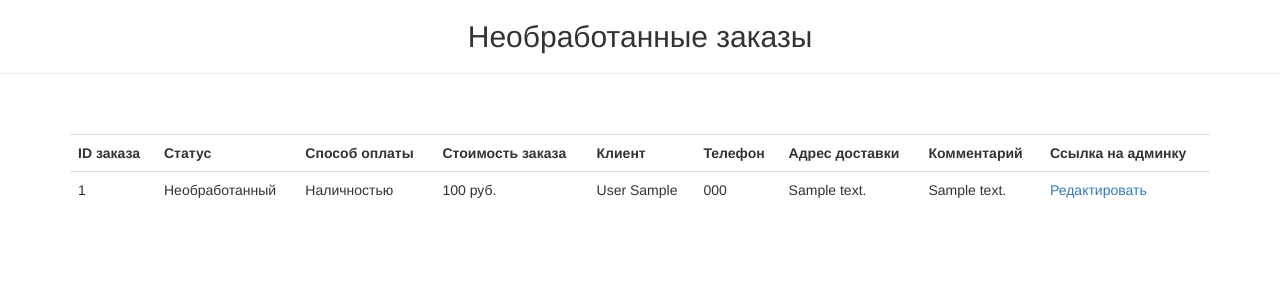
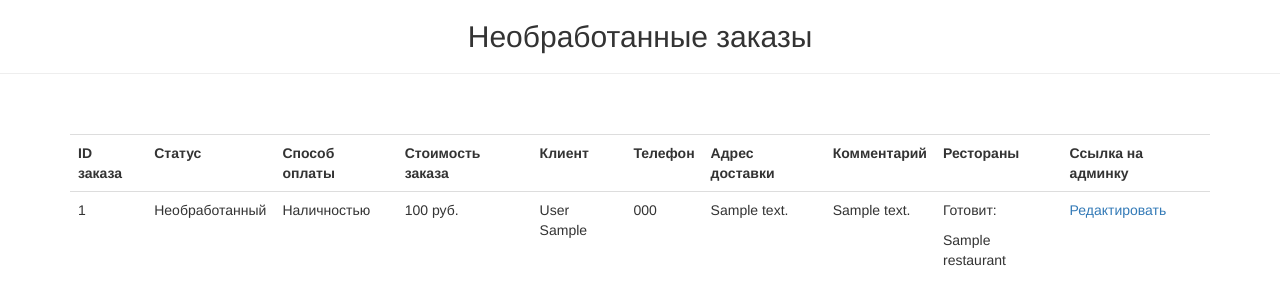
Before and after one commit to T1moooon/star-burger, a Django app: page /manager/orders/ in a window 1280 px wide. Shown: the part 52-357 px from the top of the page. Run offline with Django 3.2, Linux system fonts and the light colour scheme; a user stored in the database is signed in; tables that the repository leaves empty hold one stand-in row (values such as "Sample post"); parts of the project's set-up code (start-up, migrations or seed data) failed here and were passed over; some libraries are stand-ins or nearby versions.

Commit message:
Add available restaurants to manager UI

```diff
--- a/foodcartapp/models.py
+++ b/foodcartapp/models.py
@@ -181,6 +181,14 @@ class Order(models.Model):
         default='cash',
         db_index=True
     )
+    restaurant = models.ForeignKey(
+        Restaurant,
+        verbose_name='Ресторан',
+        null=True,
+        blank=True,
+        on_delete=models.SET_NULL,
+        related_name='orders'
+    )
 
     class Meta:
         verbose_name = 'Заказ'
--- a/restaurateur/templates/order_items.html
+++ b/restaurateur/templates/order_items.html
@@ -21,6 +21,7 @@
       <th>Телефон</th>
       <th>Адрес доставки</th>
       <th>Комментарий</th>
+      <th>Рестораны</th>
       <th>Ссылка на админку</th>
     </tr>
 
@@ -35,6 +36,23 @@
         <td>{{ order.address }}</td>
         <td>{{ order.comment }}</td>
         <td>
+          {% if order.restaurant %}
+            <p>Готовит: </p>
+            <p>{{ order.restaurant.name }}</p>
+          {% else %}
+            <details>
+              <p><summary>Выберите ресторан</summary></p>
+              <div>
+                {% for restaurant in order.available_restaurants %}
+                  <p>• {{ restaurant.name }}</p>
+                {% empty %}
+                  <p>Нет доступных ресторанов</p>
+                {% endfor %}
+              </div>
+            </details>
+          {% endif %}
+        </td>
+        <td>
           <a href="{% url 'admin:foodcartapp_order_change' order.id %}?next={{ request.get_full_path|urlencode }}">
             Редактировать
           </a>
--- a/restaurateur/views.py
+++ b/restaurateur/views.py
@@ -1,3 +1,5 @@
+from collections import defaultdict
+
 from django import forms
 from django.shortcuts import redirect, render
 from django.views import View
@@ -8,7 +10,7 @@ from django.contrib.auth import authenticate, login
 from django.contrib.auth import views as auth_views
 
 
-from foodcartapp.models import Product, Restaurant, Order
+from foodcartapp.models import Product, Restaurant, Order, RestaurantMenuItem
 
 
 class Login(forms.Form):
@@ -95,7 +97,47 @@ def view_orders(request):
     orders = (
         Order.objects
         .with_total_cost()
+        .prefetch_related('items__product')
         .exclude(status__in=['completed'])
-        .order_by('id')
+        .order_by('-created_at')
     )
+    menu_items = (
+        RestaurantMenuItem.objects
+        .filter(availability=True)
+        .values('product_id', 'restaurant_id')
+    )
+
+    product_to_restaurants = defaultdict(list)
+    for item in menu_items:
+        product_to_restaurants[item['product_id']].append(item['restaurant_id'])
+
+    restaurants = Restaurant.objects.in_bulk()
+
+    for order in orders:
+        product_ids = [item.product.id for item in order.items.all()]
+
+        if not product_ids:
+            order.available_restaurants = []
+            continue
+
+        common_restaurants = None
+        for product_id in product_ids:
+            if product_id not in product_to_restaurants:
+                common_restaurants = []
+                break
+
+            if common_restaurants is None:
+                common_restaurants = set(product_to_restaurants[product_id])
+            else:
+                common_restaurants.intersection_update(
+                    product_to_restaurants[product_id]
+                )
+
+        if common_restaurants:
+            order.available_restaurants = [
+                restaurants[restaurant_id]
+                for restaurant_id in common_restaurants
+            ]
+        else:
+            order.available_restaurants = []
     return render(request, 'order_items.html', {'orders': orders})
```
Also changed, not shown: foodcartapp/migrations/0047_order_restaurant_alter_order_created_at_and_more.py (added).
